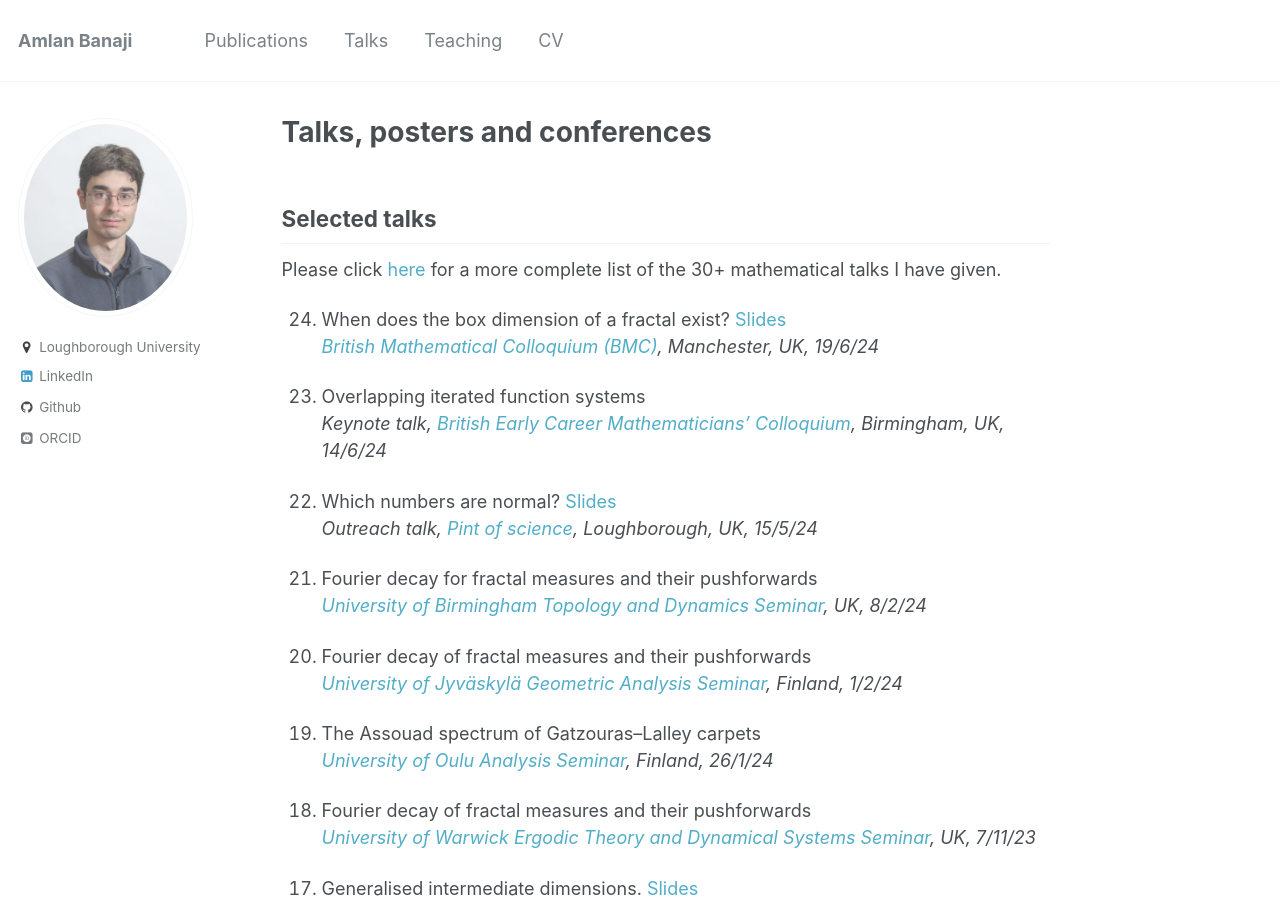
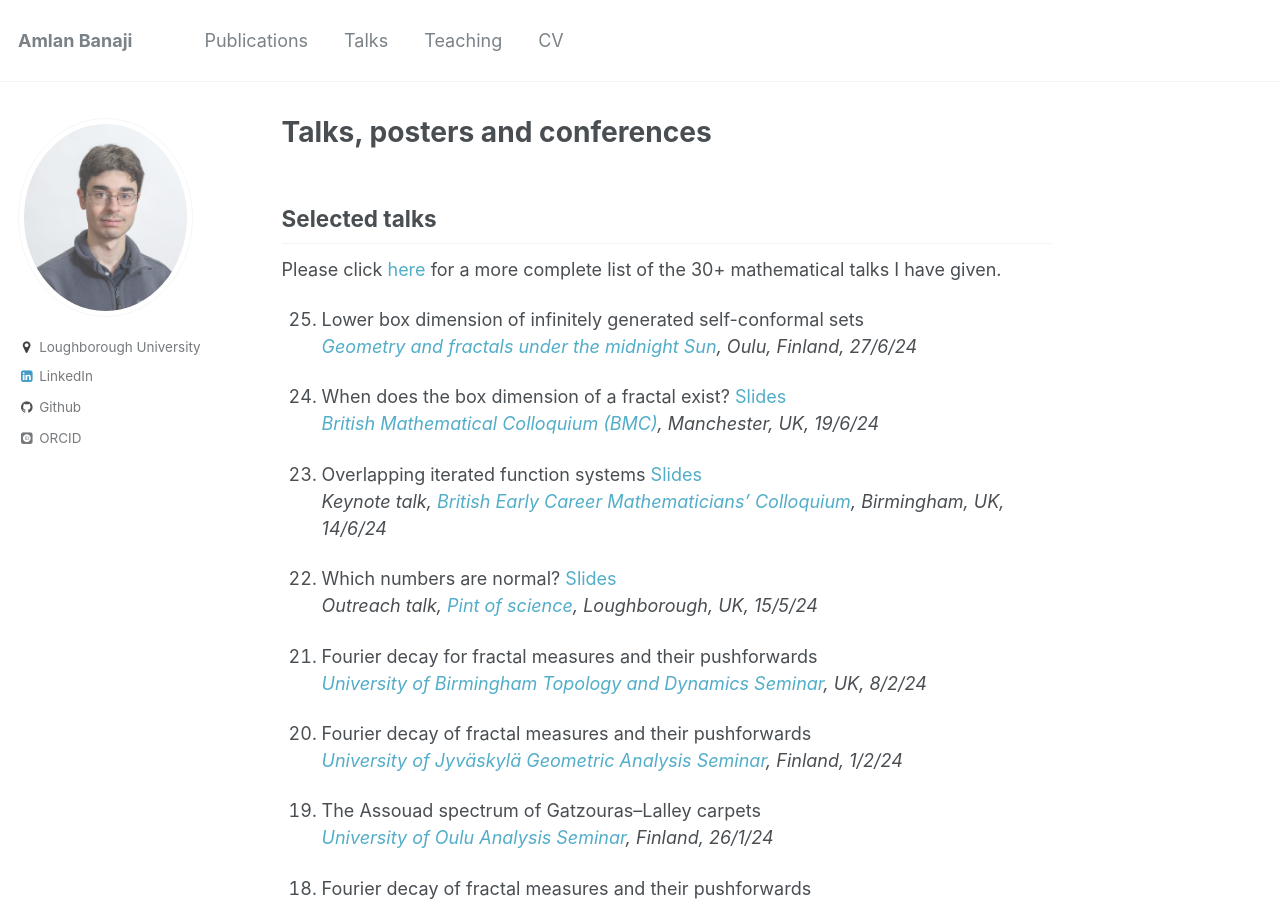
Before and after one commit to amlan-banaji/amlan-banaji.github.io, a Jekyll site: the page built from _pages/talks.md, in a window 1280 px wide and 900 px high. Built offline with Jekyll 4.4.1, drawn with Linux system fonts in a browser that asks for light colours; some web fonts are replaced.

Commit message:
becmc talk

```diff
--- a/_pages/talks.md
+++ b/_pages/talks.md
@@ -8,10 +8,13 @@ author_profile: true
 
 Please click [here](https://amlan-banaji.github.io/files/BanajiTalks.pdf) for a more complete list of the 30+ mathematical talks I have given.
 
+25. Lower box dimension of infinitely generated self-conformal sets
+*[Geometry and fractals under the midnight Sun](https://midnightsun2024.gitlab.io/), Oulu, Finland, 27/6/24*
+
 24. When does the box dimension of a fractal exist? [Slides](https://amlan-banaji.github.io/files/BMC2024.pdf)
 *[British Mathematical Colloquium (BMC)](https://sites.google.com/view/bmc2024/workshops/ergodic-theory), Manchester, UK, 19/6/24*
 
-23. Overlapping iterated function systems
+23. Overlapping iterated function systems [Slides](https://amlan-banaji.github.io/files/BECMC2024.pdf)
 *Keynote talk, [British Early Career Mathematicians' Colloquium](https://web.mat.bham.ac.uk/BYMC/), Birmingham, UK, 14/6/24*
 
 22. Which numbers are normal? [Slides](https://amlan-banaji.github.io/files/PintOfScience2024.pdf)
```
Also changed, not shown: _pages/publications.md (+1 -2 lines), 2 other files.
